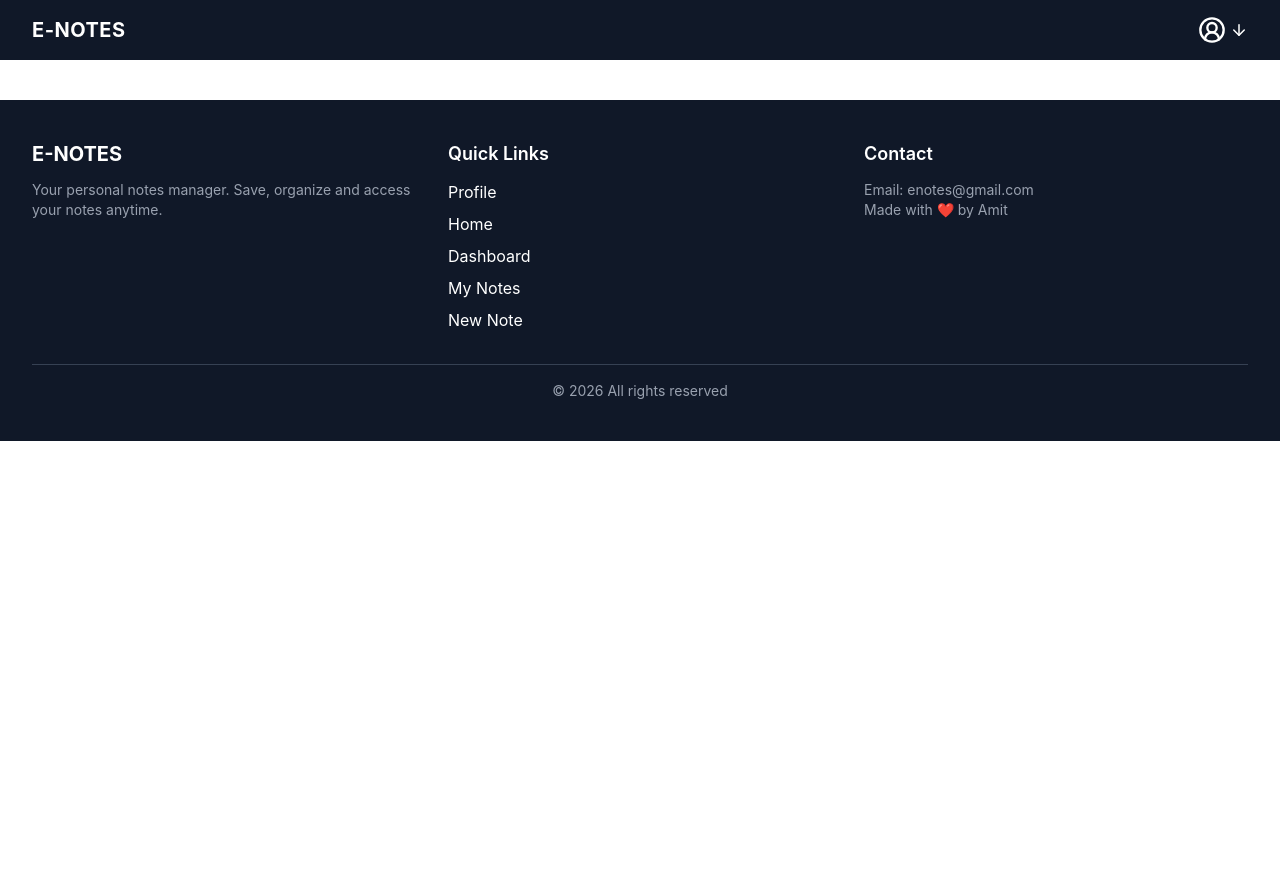
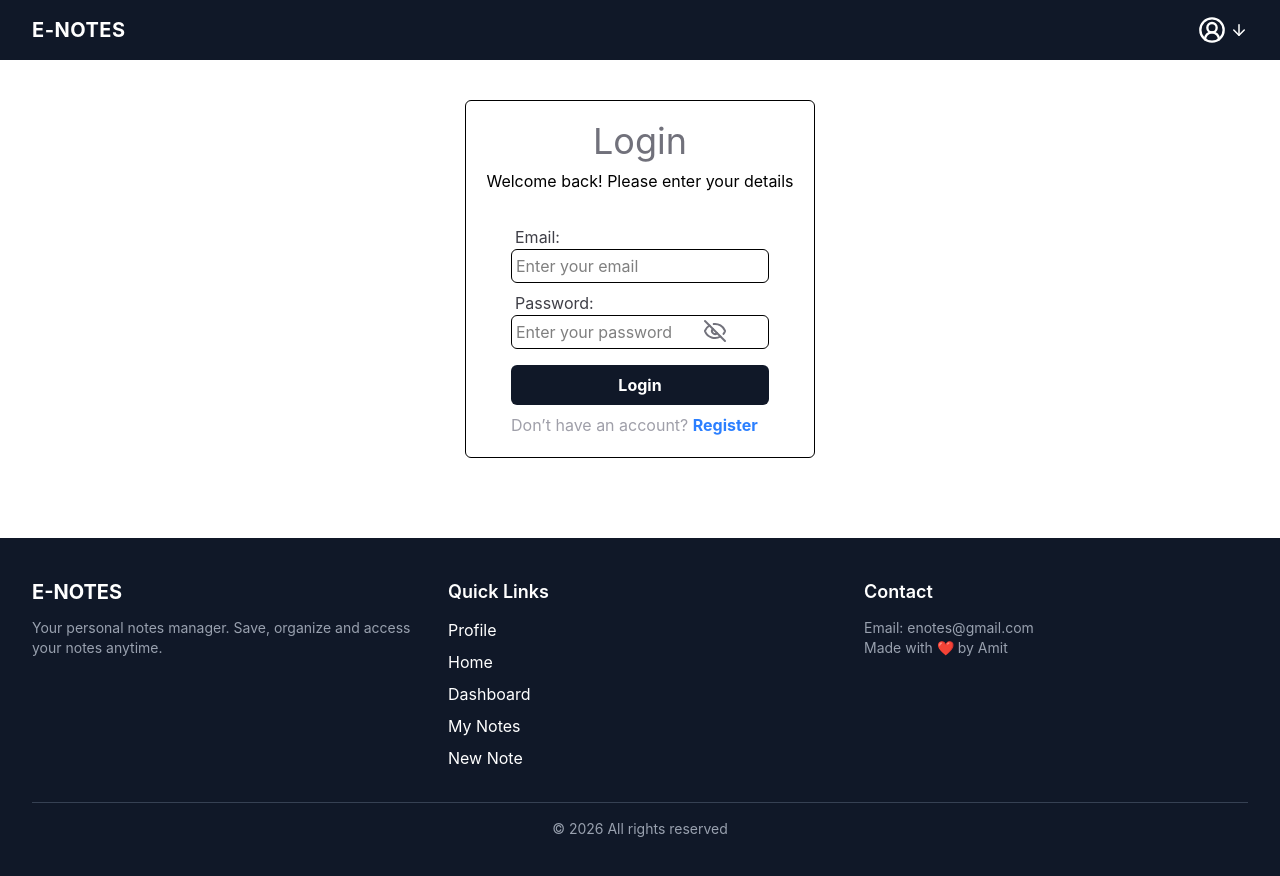
Before and after one commit to AmitKumarPatel374/Smart-Notes-App, a React app in the folder frontend/: page /login in a window 1280 px wide. Shown: the top 876 px of the page. Before the commit the page ends 800 px from the top, so only its background shows below. Built offline with nearby package versions, Linux system fonts and the light colour scheme; the HTML template or start-up script is replaced by a standard one.

Commit message:
login and register page ui completed today

```diff
--- a/frontend/package.json
+++ b/frontend/package.json
@@ -16,6 +16,7 @@
     "react-dom": "^19.2.0",
     "react-hook-form": "^7.75.0",
     "react-router-dom": "^7.13.1",
+    "react-toastify": "^11.1.0",
     "tailwindcss": "^4.2.1"
   },
   "devDependencies": {
--- a/frontend/src/pages/Login.jsx
+++ b/frontend/src/pages/Login.jsx
@@ -1,9 +1,87 @@
-import React from 'react'
+import React, { useState } from "react"
+import { useForm } from "react-hook-form"
+import { Eye, EyeOff } from "lucide-react"
+import { useNavigate } from "react-router-dom"
 
 const Login = () => {
+  const {
+    register,
+    handleSubmit,
+    formState: { errors, isSubmitting },
+  } = useForm()
+
+  const navigate = useNavigate();
+
+  const [isShowPassword, setIsShowPassword] = useState(false)
+
+  const submitHandler = (data) => {
+    try {
+      console.log(data)
+    } catch (error) {}
+  }
+
   return (
-    <div>
-
+    <div className="flex max-auto py-10">
+      <div className="flex flex-col gap-8 justify-center mx-auto items-center border p-5 rounded-md">
+        <div className="flex flex-col gap-2 justify-center items-center">
+          <h1 className="text-zinc-500 text-4xl">Login</h1>
+          <p>Welcome back! Please enter your details</p>
+        </div>
+        <form
+          className="flex flex-col gap-2"
+          onSubmit={handleSubmit(submitHandler)}
+        >
+          <div className="flex flex-col">
+            <label
+              htmlFor=""
+              className="text-zinc-700 ml-1"
+            >
+              Email:
+            </label>
+            <input
+              type="email"
+              {...register("email", {
+                required: "email is required",
+                pattern: { value: /^\S+@\S+$/i, message: "Invalid email" },
+              })}
+              placeholder="Enter your email"
+              className="border p-1 rounded-md"
+            />
+            <p className="text-[12px] text-red-500 ml-1">{errors?.email?.message}</p>
+          </div>
+          <div className="flex flex-col relative">
+            <label
+              htmlFor=""
+              className="text-zinc-700 ml-1"
+            >
+              Password:
+            </label>
+            <input
+              placeholder="Enter your password"
+              type={isShowPassword ? "text" : "password"}
+              {...register("password", { required: "password is required" })}
+              className="border p-1 rounded-md"
+            />
+            <p
+              className="absolute top-7 left-48 text-zinc-500"
+              onClick={() => setIsShowPassword(!isShowPassword)}
+            >
+              {isShowPassword ? <Eye /> : <EyeOff />}
+            </p>
+            <p className="text-[12px] text-red-500 ml-1">{errors?.password?.message}</p>
+          </div>
+          <button
+            disabled={isSubmitting}
+            className="bg-gray-900 text-white p-2 rounded-md mt-2 font-bold hover:bg-gray-700 cursor-pointer"
+          >
+            {isSubmitting ? "Submitting" : "Login"}
+          </button>
+          <p className="text-zinc-400">
+            Don’t have an account?{" "}
+            <span className="font-bold text-blue-500 cursor-pointer" onClick={()=>navigate("/register")}>Register</span>
+          </p>
+        </form>
+      </div>
     </div>
   )
 }
--- a/frontend/src/pages/Register.jsx
+++ b/frontend/src/pages/Register.jsx
@@ -1,20 +1,36 @@
-import React from "react"
+import React, { useState } from "react"
 import { useForm } from "react-hook-form"
+import { useNavigate } from "react-router-dom"
+import {Eye, EyeOff } from 'lucide-react';
 
 const Register = () => {
   const {
     register,
     handleSubmit,
     formState: { errors, isSubmitting },
-  } = useForm()
+  } = useForm();
+
+  const navigate = useNavigate();
+
+  const [isShowPassword,setIsShowPassword]= useState(false);
+
+  const submitHandler=(data)=>{
+     try {
+       console.log(data);
+
+     } catch (error) {
+
+     }
+  }
 
   return (
-    <div className="flex flex-col gap-8 justify-center w-full h-120 mx-auto items-center border">
+    <div className="flex max-auto py-10">
+      <div className="flex flex-col gap-8 justify-center mx-auto items-center border p-5 rounded-md">
         <div className="flex flex-col gap-2 justify-center items-center">
           <h1 className="text-zinc-500 text-4xl">Register</h1>
           <p>Create your new account and get started</p>
         </div>
-      <form className="flex flex-col gap-2">
+        <form className="flex flex-col gap-2" onSubmit={handleSubmit(submitHandler)}>
           <div className="flex flex-col">
             <label
               htmlFor=""
@@ -28,6 +44,7 @@ const Register = () => {
               placeholder="Enter your full name"
               className="border p-1 rounded-md"
             />
+            <p className="text-[12px] text-red-500 ml-1">{errors?.fullname?.message}</p>
           </div>
           <div className="flex flex-col">
             <label
@@ -37,7 +54,7 @@ const Register = () => {
               Email:
             </label>
             <input
-            type="text"
+              type="email"
               {...register("email", {
                 required: "email is required",
                 pattern: { value: /^\S+@\S+$/i, message: "Invalid email" },
@@ -45,8 +62,9 @@ const Register = () => {
               placeholder="Enter your email"
               className="border p-1 rounded-md"
             />
+            <p className="text-[12px] text-red-500 ml-1">{errors?.email?.message}</p>
           </div>
-        <div className="flex flex-col">
+          <div className="flex flex-col relative">
             <label
               htmlFor=""
               className="text-zinc-700 ml-1"
@@ -55,14 +73,24 @@ const Register = () => {
             </label>
             <input
               placeholder="Enter your password"
-            type="text"
-            {...register("password",{required:"password is required"})}
+              type={isShowPassword?"text":"password"}
+              {...register("password", { required: "password is required" })}
               className="border p-1 rounded-md"
             />
+            <p className="absolute top-7 left-48 text-zinc-500" onClick={()=>setIsShowPassword(!isShowPassword)}>{isShowPassword?  <Eye /> :    <EyeOff />}</p>
+            <p className="text-[12px] text-red-500 ml-1">{errors?.password?.message}</p>
           </div>
-        <button className="bg-gray-900 text-white p-2 rounded-md mt-2 font-bold">Register</button>
-        <p className="text-zinc-400">Already have an account? <span className="font-bold text-blue-500">Login</span></p>
+          <button
+            disabled={isSubmitting}
+            className="bg-gray-900 text-white p-2 rounded-md mt-2 font-bold hover:bg-gray-700 cursor-pointer"
+          >
+            {isSubmitting ? "Submitting" : "Register"}
+          </button>
+          <p className="text-zinc-400">
+            Already have an account? <span className="font-bold text-blue-500 cursor-pointer" onClick={()=>navigate("/login")}>Login</span>
+          </p>
         </form>
+      </div>
     </div>
   )
 }
```
Also changed, not shown: 1 other file (tests, documents, lock files or other folders). Lines whose indentation alone changed are shown as unchanged.
